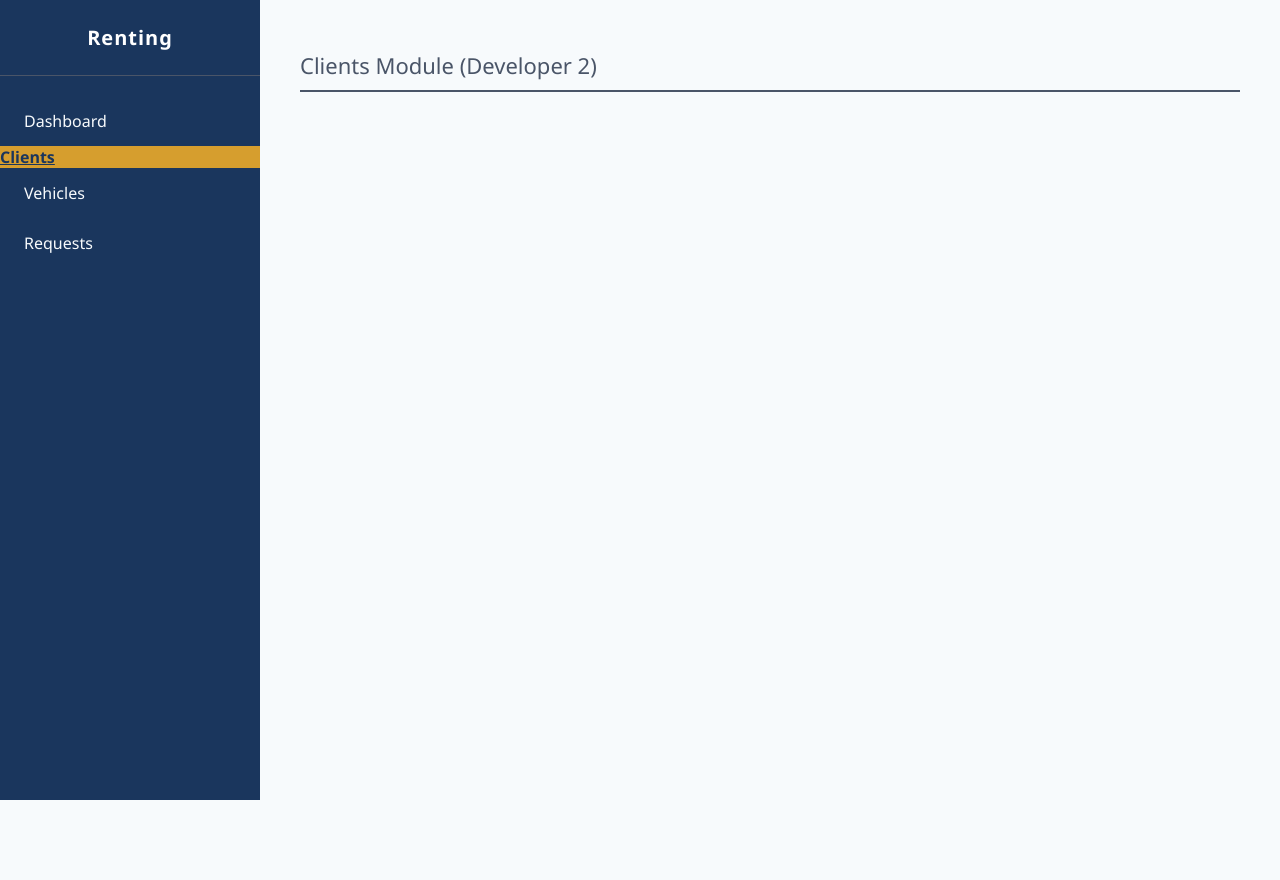
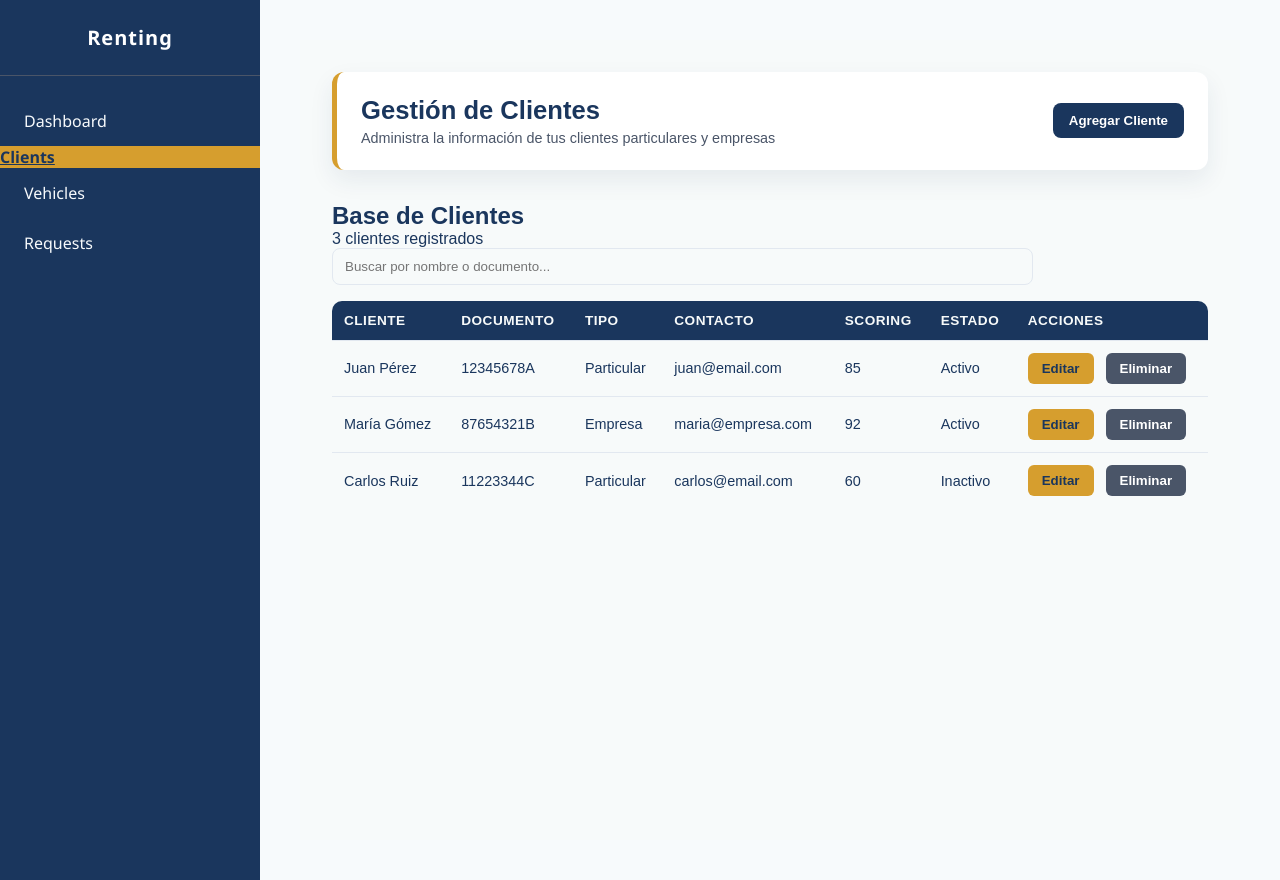
Before and after one commit to juanSofttek18/frontend_proyectoFinal, a React (Vite) app: page /clients in a window 1280 px wide. Before the commit the page ends 800 px from the top, so only its background shows below. Built offline with nearby package versions, Linux system fonts and the light colour scheme.

Commit message:
Lista_Cliente

```diff
--- a/src/App.jsx
+++ b/src/App.jsx
@@ -2,6 +2,7 @@ import { Routes, Route, Navigate } from "react-router-dom";
 import SideBar from "./components/SideBar";
 import DashBoard from "./views/Dashboard/DashBoard";
 import "./App.css";
+import ListClient from "./views/Clientes/ListClient";
 
 const ClientsPlaceholder = () => <h2 className="placeholder-text">Clients Module (Developer 2)</h2>;
 const VehiclesPlaceholder = () => <h2 className="placeholder-text">Vehicles Catalogue (Developer 3)</h2>;
@@ -17,7 +18,7 @@ function App() {
           <Route path="/" element={<Navigate to="/dashboard" replace />} />
 
           <Route path="/dashboard" element={<DashBoard />} />
-          <Route path="/clients" element={<ClientsPlaceholder />} />
+          <Route path="/clients" element={<ListClient />} />
           <Route path="/vehicles" element={<VehiclesPlaceholder />} />
           <Route path="/requests" element={<RequestsPlaceholder />} />
         </Routes>
--- a/src/components/GenericTable.jsx
+++ b/src/components/GenericTable.jsx
@@ -12,10 +12,9 @@ return(
             <tbody>{children}</tbody>
         </table>
     </div>
-<<<<<<< HEAD
+
 )
-=======
->>>>>>> feature/SolitiudesView
+
 }
 
 export default GenericTable;
--- a/src/views/Clientes/ListClient.jsx
+++ b/src/views/Clientes/ListClient.jsx
@@ -1,116 +1,61 @@
-import { useClient } from "./useClient";
-import "./Clientes.css";
+import { useClient } from "./useClientPrueba";
+import GenericTable from "../../components/GenericTable";
+import GenericCard from "../../components/GenericCard";
+import "./Client.css";
 
 function ListClient() {
+  const { clients, loading, error, search, setSearch, deleteClient } = useClient();
 
-  const {
-    clients,
-    loading,
-    error,
-    search,
-    setSearch,
-  } = useClient();
-
-  if (loading) {
-    return <p>Loading...</p>;
-  }
-
-  if (error) {
-    return <p>Error: {error.message}</p>;
-  }
+  if (loading) return <p>Loading clients data...</p>;
+  if (error) return <p>Error: {error.message}</p>;
 
   return (
 <div className="List_Client">
-
 <div className="Header_Client">
-
 <div>
 <h1>Gestión de Clientes</h1>
-
-          <p>
-            Administra la información de tus clientes
-            particulares y empresas
-          </p>
+<p>Administra la información de tus clientes particulares y empresas</p>
+</div>
+<button className="Add_Client">Agregar Cliente</button>
 </div>
 
-        <button className="Add_Client">
-          Agregar Cliente
-        </button>
 
-      </div>
-
-      <div className="clientes__card">
-
-        <div className="clientes__card-header">
-          <h2>Base de Clientes</h2>
-
-          <span>
-            {clients.length} clientes registrados
-          </span>
-        </div>
-
+<GenericCard
+        title="Base de Clientes"
+        subtitle={`${clients.length} clientes registrados`}
+>
 <div className="clientes__filters">
-
 <input
             type="text"
             placeholder="Buscar por nombre o documento..."
             value={search}
             onChange={(e) => setSearch(e.target.value)}
           />
-
 </div>
 
-        <table>
 
-          <thead>
-            <tr>
-              <th>Cliente</th>
-              <th>Documento</th>
-              <th>Tipo</th>
-              <th>Contacto</th>
-              <th>Scoring</th>
-              <th>Estado</th>
-              <th>Acciones</th>
-            </tr>
-          </thead>
-
-          <tbody>
-
+<GenericTable
+          headers={["Cliente", "Documento", "Tipo", "Contacto", "Scoring", "Estado", "Acciones"]}
+>
           {clients.map((client) => (
 <tr key={client.id}>
+<td>{client.nombre} {client.apellido}</td>
+<td>{client.documento}</td>
+<td>{client.tipo}</td>
+<td>{client.contacto}</td>
+<td>{client.scoring}</td>
+<td>{client.estado}</td>
+<td>
+<button className="Edit_Client">Editar</button>
 
-                <td>
-                  {client.nombre} {client.apellido}
-                </td>
-
-                <td>{client.documento}</td>
-
-                <td>{client.tipo}</td>
-
-                <td>{client.contacto}</td>
-
-                <td>{client.scoring}</td>
-
-                <td>{client.estado}</td>
-
-                <td>
-                  <button className="Edit_Client" size="icon" >
-                    Editar
-                  </button>
-                  <button className="Delete_Client">
+<button className="Delete_Client" onClick={() => deleteClient(client.id)}>
                   Eliminar
 </button>
 </td>
-
 </tr>
           ))}
-
-          </tbody>
-
-        </table>
-
-      </div>
-
+</GenericTable>
+</GenericCard>
 </div>
   );
 }
--- /dev/null
+++ b/src/views/Clientes/useClientPrueba.js
@@ -0,0 +1,77 @@
+import { useEffect, useState } from "react";
+
+export function useClient() {
+  const [clients, setClients] = useState([]);
+  const [loading, setLoading] = useState(true);
+  const [error, setError] = useState(null);
+  const [search, setSearch] = useState("");
+
+  useEffect(() => {
+    try {
+      setLoading(true);
+
+      const fakeData = [
+        {
+          id: 1,
+          nombre: "Juan",
+          apellido: "Pérez",
+          documento: "12345678A",
+          tipo: "Particular",
+          contacto: "juan@email.com",
+          scoring: 85,
+          estado: "Activo",
+        },
+        {
+          id: 2,
+          nombre: "María",
+          apellido: "Gómez",
+          documento: "87654321B",
+          tipo: "Empresa",
+          contacto: "maria@empresa.com",
+          scoring: 92,
+          estado: "Activo",
+        },
+        {
+          id: 3,
+          nombre: "Carlos",
+          apellido: "Ruiz",
+          documento: "11223344C",
+          tipo: "Particular",
+          contacto: "carlos@email.com",
+          scoring: 60,
+          estado: "Inactivo",
+        },
+      ];
+
+      setTimeout(() => {
+        setClients(fakeData);
+        setLoading(false);
+      }, 600);
+
+    } catch (err) {
+      setError(err);
+      setLoading(false);
+    }
+  }, []);
+
+  // 🔎 FILTRO
+  const filteredClients = clients.filter((c) =>
+    `${c.nombre} ${c.apellido} ${c.documento}`
+      .toLowerCase()
+      .includes(search.toLowerCase())
+  );
+
+  // 🗑️ DELETE SIMULADO
+  const deleteClient = (id) => {
+    setClients((prev) => prev.filter((c) => c.id !== id));
+  };
+
+  return {
+    clients: filteredClients,
+    loading,
+    error,
+    search,
+    setSearch,
+    deleteClient,
+  };
+}
```
Lines whose indentation alone changed are shown as unchanged.
